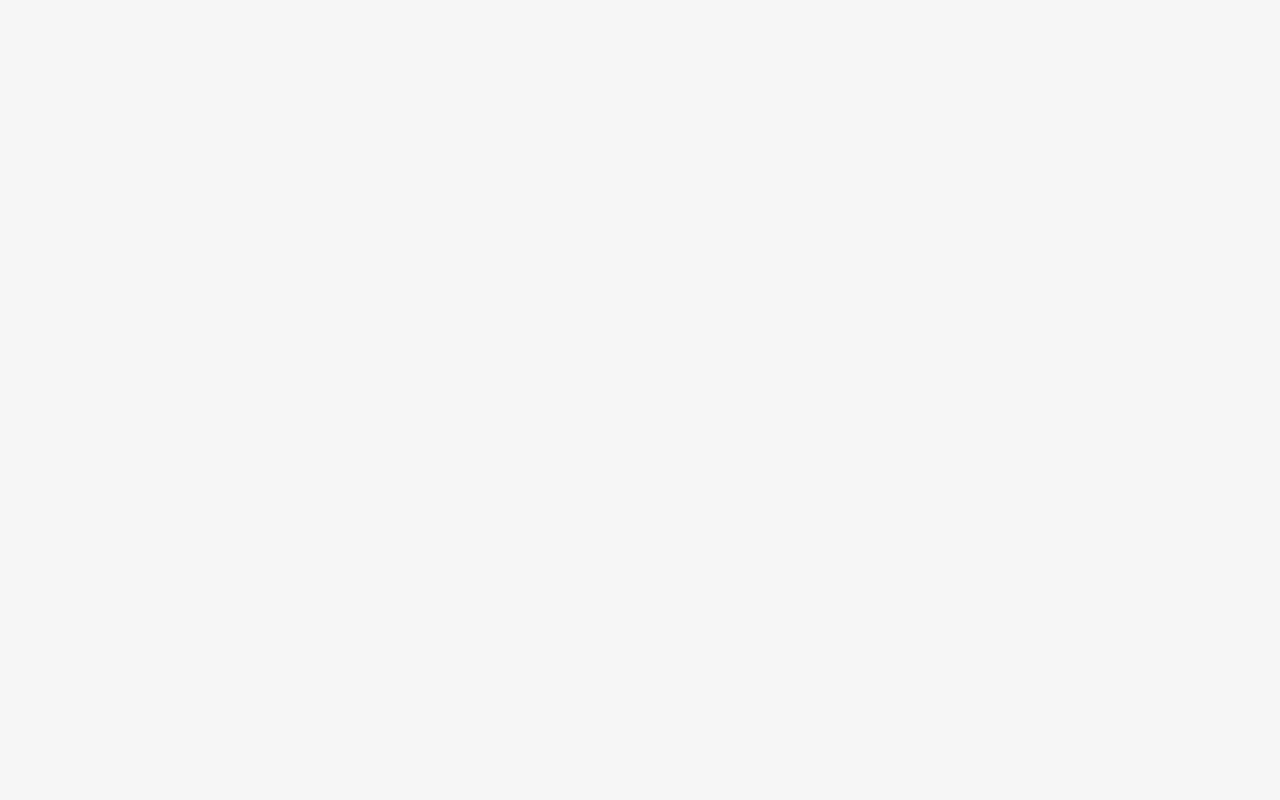
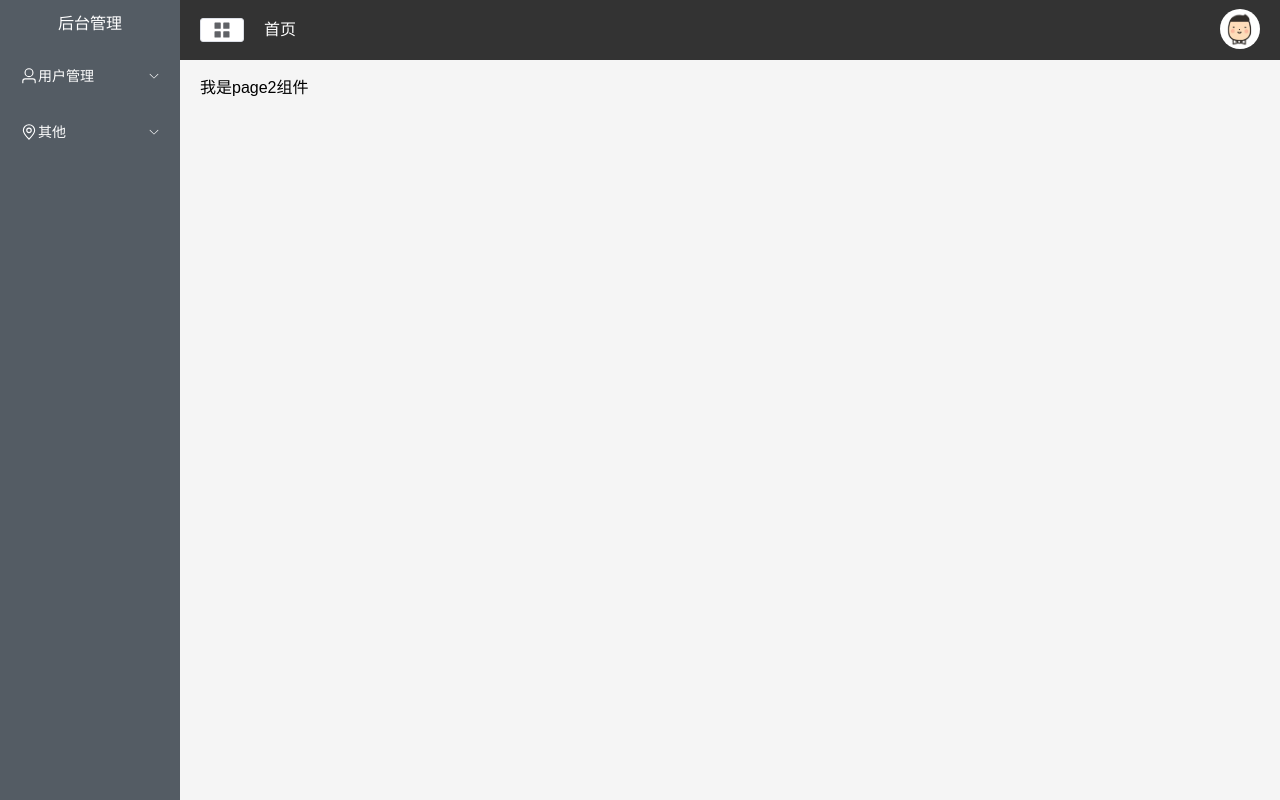
Before and after one commit to HeTreeTerr/base-vue3-pro, a Vue app: page /#/page2 in a window 1280 px wide. Before the commit this address had no page. Built offline with nearby package versions, Linux system fonts and the light colour scheme.

Commit message:
左侧页面，路由动态实现

```diff
--- a/src/components/CommonAside.vue
+++ b/src/components/CommonAside.vue
@@ -8,11 +8,15 @@
         :collapse="!$store.state.isCollapse"
         :collapse-transition="false"
         >
+        <!-- 系统名称 -->
+        <h3 v-show="$store.state.isCollapse">后台管理</h3>
+        <h3 v-show="!$store.state.isCollapse">后台</h3>
         <!-- 一级目录处理 -->
         <el-sub-menu
         :index="item.path"
         v-for="item in menuListData()"
-        :key="item.path">
+        :key="item.path"
+        @click="clickMenu(item)">
           <template #title>
             <component class="icons" :is="item.icon"></component>
             <span>{{item.lable}}</span>
@@ -22,7 +26,8 @@
             <el-menu-item
             :index="subItem.path"
             v-for="(subItem,subIndex) in item.children"
-            :key="subIndex">
+            :key="subIndex"
+            @click="clickMenu(subItem)">
                 <component class="icons" :is="subItem.icon"></component>
                 <span>{{subItem.lable}}</span>
             </el-menu-item>
@@ -33,6 +38,7 @@
 </template>
 
 <script>
+import {useRouter} from 'vue-router'
 export default {
     setup() {
         //菜单数据
@@ -81,12 +87,32 @@ export default {
         //菜单数据（方法）
         const menuListData = ()=>{
             return list;
-        }
+        };
+
+        //路由实现跳转
+        const router = useRouter();
+        const clickMenu = (item)=>{
+            //当前菜单无子集时，代表是最底层，提供跳转
+            if(item.children == undefined
+            || item.children == null
+            || item.children.length == 0){
+                router.push({
+                    name : item.name,
+                });
+            }
+            //否则是目录，不进行跳转
+            else{
+                router.push({
+                    name : router.currentRoute.value.name,
+                });
+            }
+        };
 
         return {
             // noChildren,
             // hasChildren,
             menuListData,
+            clickMenu,
         }
     }
 }
@@ -99,5 +125,10 @@ export default {
 }
 .el-menu {
     border-right: none;
+    h3{
+        line-height: 48px;
+        color: #fff;
+        text-align: center;
+    }
 }
 </style>
--- a/src/router/index.js
+++ b/src/router/index.js
@@ -6,11 +6,27 @@ const routes = [
     {
         path: '/',
         component:()=>import('../views/Main.vue'),
+        redirect: 'home',
         children:[
             {
-                path: '/',
+                path: '/home',
                 name: 'home',
                 component:()=>import('../views/home/Home.vue')
+            },
+            {
+                path: '/user',
+                name: 'user',
+                component:()=>import('../views/user/User.vue')
+            },
+            {
+                path: '/page1',
+                name: 'page1',
+                component:()=>import('../views/page/Page1.vue')
+            },
+            {
+                path: '/page2',
+                name: 'page2',
+                component:()=>import('../views/page/Page2.vue')
             }
         ]
     },
--- /dev/null
+++ b/src/views/page/Page1.vue
@@ -0,0 +1,4 @@
+<!-- page1组件 -->
+<template>
+    <div>我是page1组件</div>
+</template>
--- /dev/null
+++ b/src/views/page/Page2.vue
@@ -0,0 +1,4 @@
+<!-- page2组件 -->
+<template>
+    <div>我是page2组件</div>
+</template>
--- /dev/null
+++ b/src/views/user/User.vue
@@ -0,0 +1,4 @@
+<!-- user组件 -->
+<template>
+    <div>我是user组件</div>
+</template>
```
